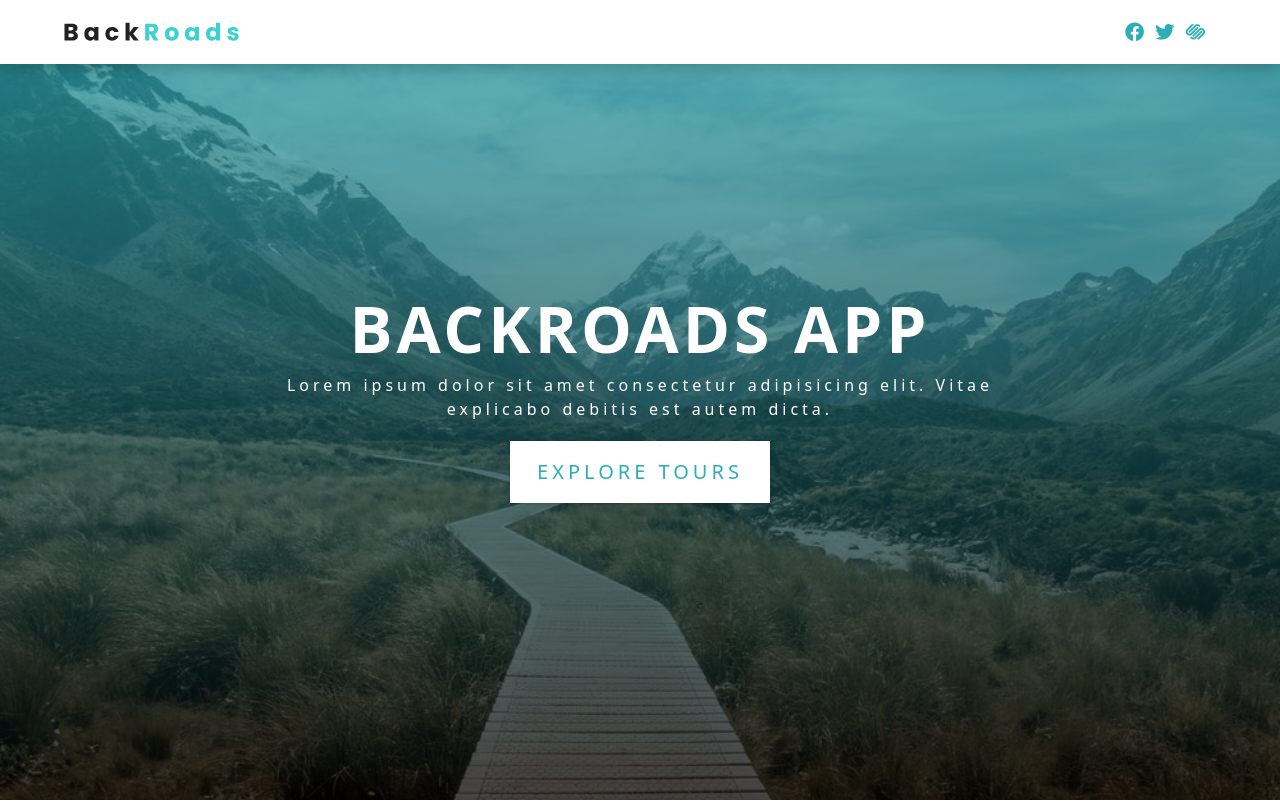
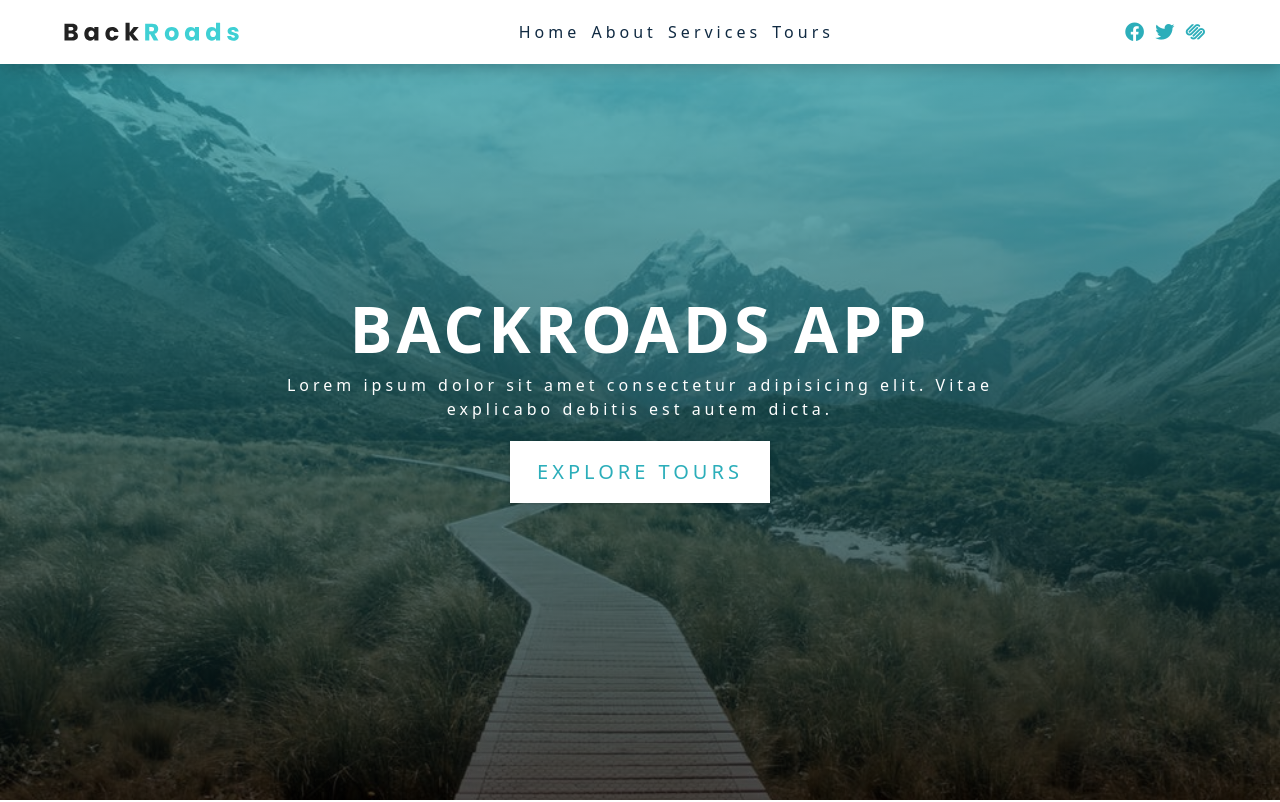
Before and after one commit to deelusional/backroads, a React (Create React App) app: page / in a window 1280 px wide. Shown: the top 802 px of the page. Built offline with nearby package versions, Linux system fonts and the light colour scheme.

Commit message:
Deleted PageLinks.js

```diff
--- a/src/components/Footer.js
+++ b/src/components/Footer.js
@@ -1,5 +1,6 @@
 import React from "react";
 import { pageLinks, socialLinks } from "../data";
+
 
 const Footer = () => {
   return (
--- a/src/components/Navbar.js
+++ b/src/components/Navbar.js
@@ -1,8 +1,7 @@
 import React from "react";
 import logo from '../images/logo.svg';
-import { socialLinks } from '../data';
+import { pageLinks, socialLinks } from '../data';
 
-import PageLinks from './PageLinks';
 
 const Navbar = () => {
   return (
@@ -15,10 +14,8 @@ const Navbar = () => {
           </button>
         </div>
         {/* <!-- left this comment on purpose --> */}
-        <PageLinks />
-        {/* <ul className="nav-links" id="nav-links">
-          {
-            pageLinks.map((link) => {
+        <ul className="nav-links" id="nav-links">
+          {pageLinks.map((link) => {
               return (
                 <li key={link.id}>
                   <a href={link.href} className='nav-link'>
@@ -28,7 +25,7 @@ const Navbar = () => {
               )
             })
           }
-        </ul> */}
+        </ul>
 
         <ul className="nav-icons"> {
           socialLinks.map((link) => {
--- a/src/components/PageLinks.js
+++ /dev/null
@@ -1,21 +0,0 @@
-import React from "react";
-import { pageLinks } from '../data';
-
-
-const PageLinks = () => {
-  <ul className="nav-links" id="nav-links">
-          {
-            pageLinks.map((link) => {
-              return (
-                <li key={link.id}>
-                  <a href={link.href} className='nav-link'>
-                    {link.text}
-                  </a>
-                </li>
-              )
-            })
-          }
-        </ul>
-};
-
-export default PageLinks;
```
